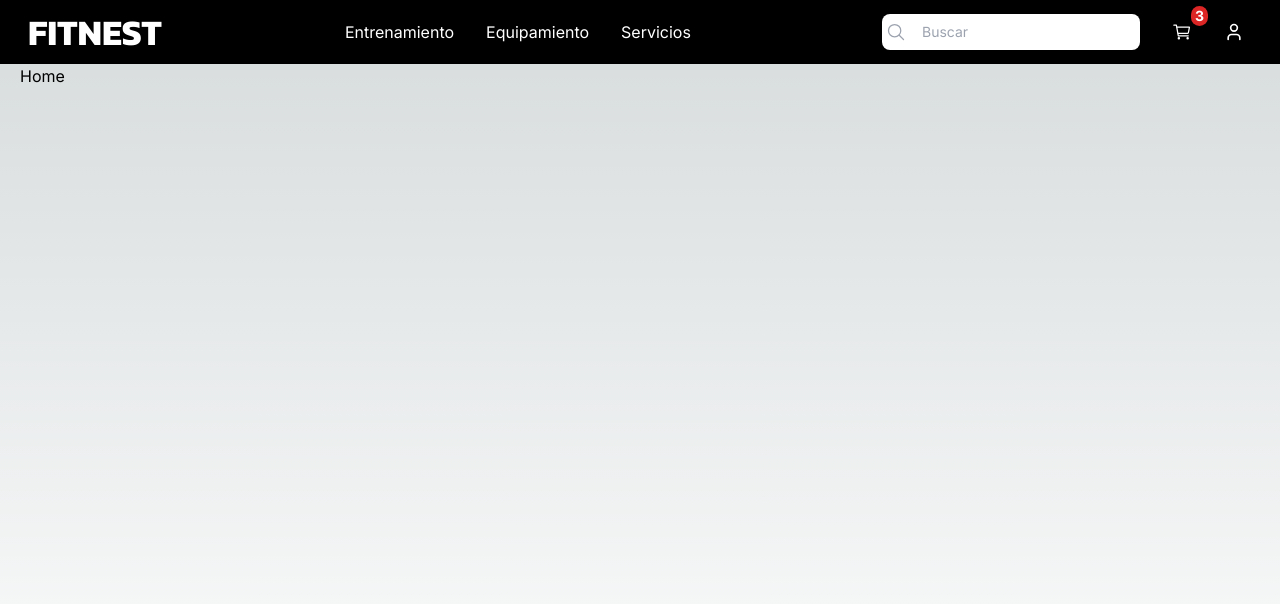
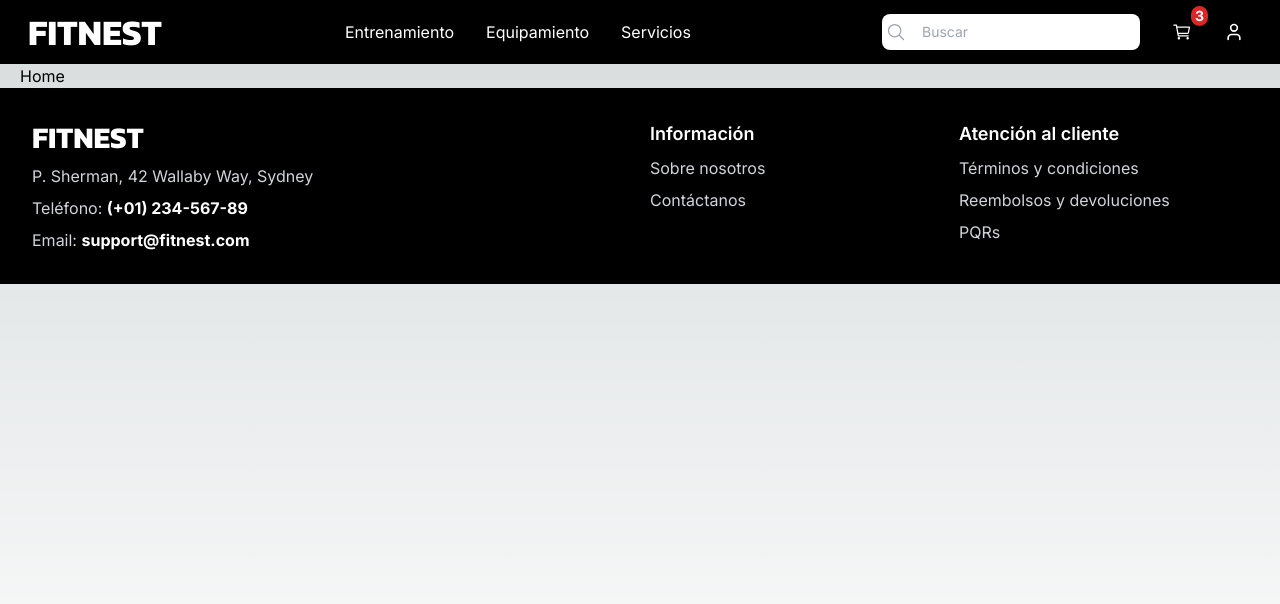
Before and after one commit to fitnestcorp/frontend, a Next.js app: page / in a window 1280 px wide. Shown: the top 604 px of the page. Built offline with nearby package versions, Linux system fonts and the light colour scheme.

Commit message:
feat: add Footer component to ShopLayout

```diff
--- a/src/app/(shop)/layout.tsx
+++ b/src/app/(shop)/layout.tsx
@@ -1,4 +1,4 @@
-import { Navbar } from '@/components';
+import { Footer, Navbar } from '@/components';
 
 export const ShopLayout = ({
 	children,
@@ -7,6 +7,7 @@ export const ShopLayout = ({
 		<main className="min-h-screen">
 			<Navbar />
 			<div className="px-0 sm:px-5">{children}</div>
+			<Footer />
 		</main>
 	);
 };
--- a/src/components/index.ts
+++ b/src/components/index.ts
@@ -1,3 +1,4 @@
 export * from './sidemenu/Sidemenu';
+export * from './ui/footer/Footer';
 export * from './ui/navbar/Navbar';
 export * from './ui/search/Search';
--- /dev/null
+++ b/src/components/ui/footer/Footer.tsx
@@ -0,0 +1,86 @@
+import { titleFonts } from '@/libs/fonts';
+import Link from 'next/link';
+
+export const Footer = () => {
+	return (
+		<footer className="bg-black text-white py-8">
+			<div className="max-w-7xl mx-auto px-4 sm:px-6 lg:px-8">
+				<div className="grid grid-cols-1 sm:grid-cols-1 md:grid-cols-2 lg:grid-cols-4 gap-5">
+					<div className="lg:col-span-2">
+						<h3
+							className={`${titleFonts.className} text-3xl antialiased font-semibold`}
+						>
+							FITNEST
+						</h3>
+						<p className="mt-2 text-gray-300">
+							P. Sherman, 42 Wallaby Way, Sydney
+						</p>
+						<p className="mt-2 text-gray-300">
+							Teléfono:{' '}
+							<span className="font-bold text-white">
+								(+01) 234-567-89
+							</span>
+						</p>
+						<p className="mt-2 text-gray-300">
+							Email:{' '}
+							<span className="font-bold text-white">
+								support@fitnest.com
+							</span>
+						</p>
+					</div>
+					<div>
+						<h4 className="text-lg font-semibold mb-2">
+							Información
+						</h4>
+						<ul>
+							<li className="mt-2 text-gray-300">
+								<Link
+									href="/sobre-nosotros"
+									className="hover:underline"
+								>
+									Sobre nosotros
+								</Link>
+							</li>
+							<li className="mt-2 text-gray-300">
+								<Link
+									href="/contactanos"
+									className="hover:underline"
+								>
+									Contáctanos
+								</Link>
+							</li>
+						</ul>
+					</div>
+					<div className="md:col-start-2 md:col-span-1 lg:col-span-1">
+						<h4 className="text-lg font-semibold mb-2">
+							Atención al cliente
+						</h4>
+						<ul>
+							<li className="mt-2 text-gray-300">
+								<Link
+									href="/terminos-y-condiciones"
+									className="hover:underline"
+								>
+									Términos y condiciones
+								</Link>
+							</li>
+							<li className="mt-2 text-gray-300">
+								<Link
+									href="/reembolsos-y-devoluciones"
+									className="hover:underline"
+								>
+									Reembolsos y devoluciones
+								</Link>
+							</li>
+							<li className="mt-2 text-gray-300">
+								<Link href="/pqrs" className="hover:underline">
+									PQRs
+								</Link>
+							</li>
+						</ul>
+					</div>
+				</div>
+			</div>
+		</footer>
+	);
+};
```
